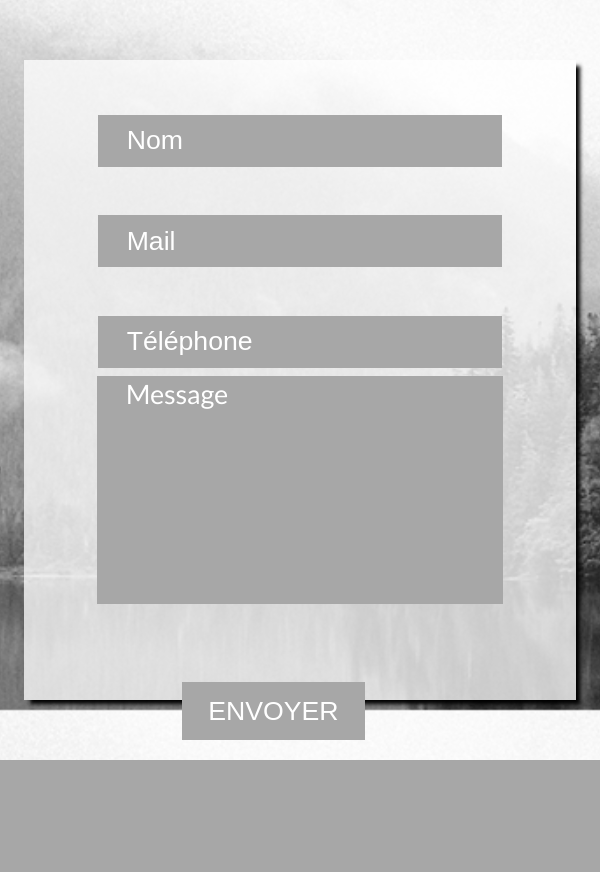
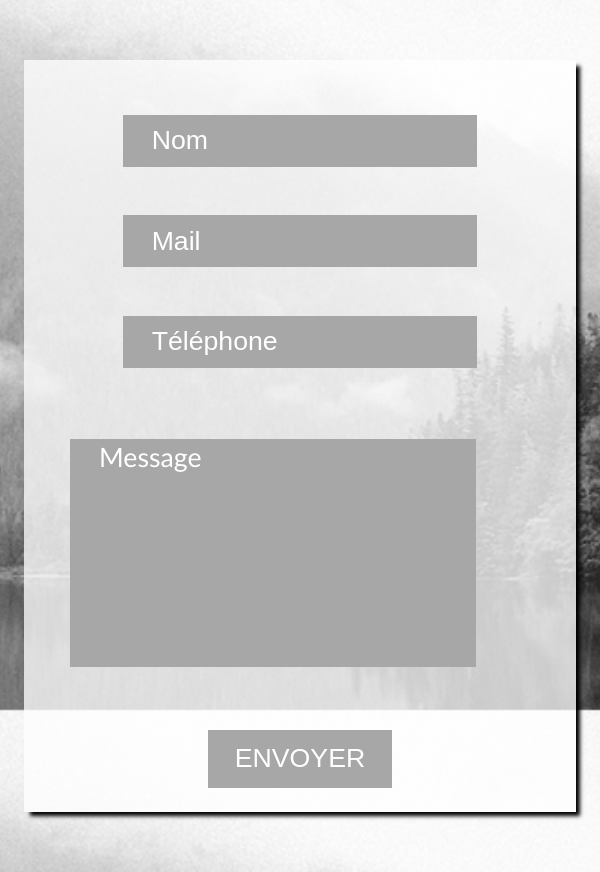
Before and after one commit to Marchape/Exercice-Alternance, a PHP site: page /bulko/ in a window 600 px wide. Shown: the part 90-962 px from the top of the page. Before the commit the page ends 850 px from the top, so only its background shows below. Run offline with PHP 8.4, Linux system fonts and the light colour scheme.

Commit message:
Add files via upload

```diff
--- a/style.css
+++ b/style.css
@@ -130,7 +130,7 @@ textarea:focus {
     padding-right: 1em;
     padding-left: 1em;
     margin-right: 2em;
-    margin-top: 0.5em;
+
     font-size: 20pt;
     font-weight: normal;
 }
@@ -163,7 +163,7 @@ textarea:focus {
         width: 70%;
     }
     #formulaire {
-        height: 40em;
+        height: 47em;
         margin-top: 10%;
         margin-bottom: 10%;
         margin-left: 4%;
@@ -179,7 +179,7 @@ textarea:focus {
         justify-content: center;
     }
     #cg input {
-        width: 400px;
+        width: 350px;
         height: 50px;
         align-self: center;
         margin-left: 0;
@@ -188,27 +188,26 @@ textarea:focus {
         /* opacity: 0.75; */
         opacity: 1;
     }
-    #cd {
-        position: absolute;
+    #cd {clear:both;
         margin-left: auto;
         margin-right: auto;
         width: 100%;
         height: 100%;
         display: flex;
+        flex-direction: column;
         align-items: center;
         justify-content: center;
         bottom: 0;
     }
-    #cd #message {
-        position: absolute;
-        margin-top: 40%;
+    #cd .form2 {clear:both;
+        position: relative;
+        margin-top: 2em;
         align-self: center;
         margin-right: 0;
     }
-    #cd #bouton {
-        position: absolute;
-        align-self: center;
-        margin-left: 0;
-        margin-top: 120%;
+   #cd #bouton {
+
+        margin-right: 0;
+        margin-top: 1em;
     }
 }
```
